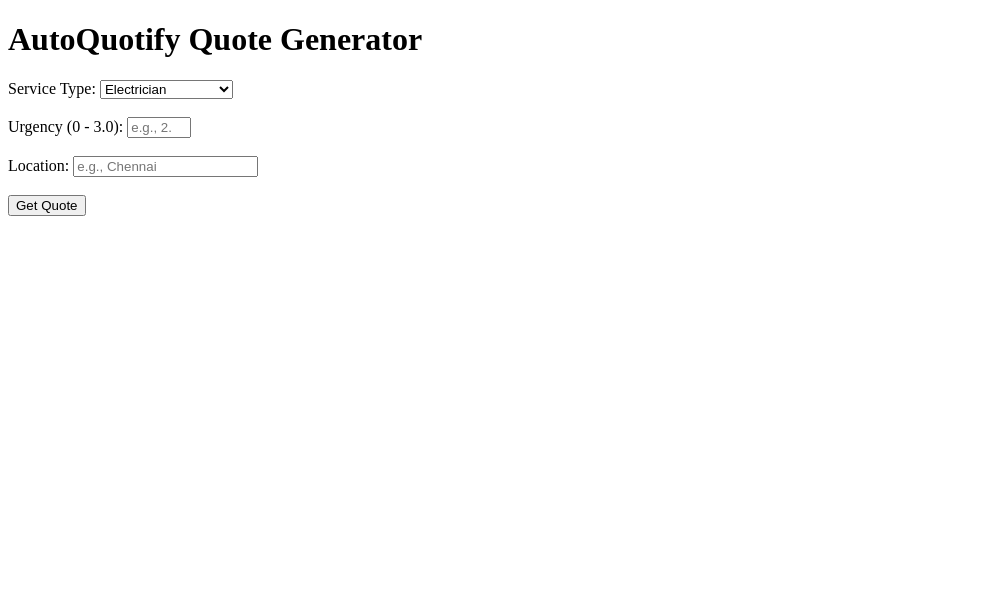
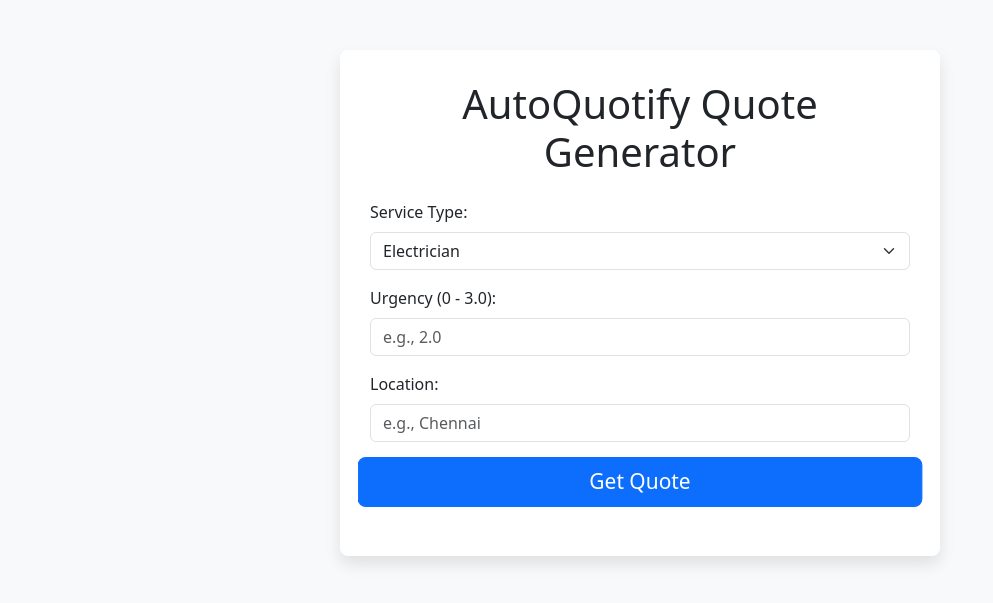
Before and after one commit to VigneshwaranKbgv/AutoQuotify---FreeLancer-App, a Django app: page / in a window 1280 px wide. Shown: the top 603 px of the page, without its empty margins (0-993 px from the left). Run offline with Django 5.2, Linux system fonts and the light colour scheme.

Commit message:
Second commit

```diff
--- a/quotes/templates/quotes/index.html
+++ b/quotes/templates/quotes/index.html
@@ -2,15 +2,48 @@
 <html lang="en">
 <head>
   <meta charset="UTF-8">
+  <meta name="viewport" content="width=device-width, initial-scale=1">
   <title>AutoQuotify - Get a Quote</title>
-    <script src="https://code.jquery.com/jquery-3.6.0.min.js"></script>
+  <!-- Bootstrap CSS -->
+  <link href="https://cdn.jsdelivr.net/npm/bootstrap@5.3.0/dist/css/bootstrap.min.css" rel="stylesheet">
+  <!-- Animate.css for smooth animations -->
+  <link rel="stylesheet" href="https://cdnjs.cloudflare.com/ajax/libs/animate.css/4.1.1/animate.min.css"/>
+  <style>
+    body {
+      background: #f8f9fa;
+      padding-top: 50px;
+    }
+    .quote-container {
+      max-width: 600px;
+      margin: auto;
+      background: #fff;
+      border-radius: 8px;
+      padding: 30px;
+      box-shadow: 0 8px 16px rgba(0,0,0,0.1);
+    }
+    .result {
+      margin-top: 20px;
+      font-size: 1.2em;
+      font-weight: bold;
+    }
+    ul.breakdown-list {
+      list-style-type: none;
+      padding-left: 0;
+    }
+    ul.breakdown-list li {
+      margin: 5px 0;
+    }
+  </style>
 </head>
 <body>
-    <h1>AutoQuotify Quote Generator</h1>
+  <div class="container">
+    <div class="quote-container animate__animated animate__fadeInDown">
+      <h1 class="text-center mb-4">AutoQuotify Quote Generator</h1>
       <form id="quoteForm">
         {% csrf_token %}
-        <label for="service_type">Service Type:</label>
-        <select id="service_type" name="service_type" required>
+        <div class="mb-3">
+          <label for="service_type" class="form-label">Service Type:</label>
+          <select class="form-select" id="service_type" name="service_type" required>
             <option value="electrician">Electrician</option>
             <option value="plumbing">Plumbing</option>
             <option value="graphic_design">Graphic Design</option>
@@ -18,23 +51,37 @@
             <option value="carpentry">Carpentry</option>
             <option value="house_cleaning">House Cleaning</option>
           </select>
-        <br><br>
+        </div>
+        <div class="mb-3">
+          <label for="urgency" class="form-label">Urgency (0 - 3.0):</label>
+          <input type="number" class="form-control" id="urgency" name="urgency" min="0" max="3" step="0.1" placeholder="e.g., 2.0" required>
+        </div>
+        <div class="mb-3">
+          <label for="location" class="form-label">Location:</label>
+          <input type="text" class="form-control" id="location" name="location" placeholder="e.g., Chennai" required>
+        </div>
+        <div class="d-grid">
+          <button type="submit" class="btn btn-primary btn-lg animate__animated animate__pulse animate__infinite">Get Quote</button>
+        </div>
+      </form>
+      <div id="result" class="result text-center"></div>
+    </div>
+  </div>
 
-        <label for="urgency">Urgency (0 - 3.0):</label>
-        <input type="number" id="urgency" name="urgency" min="0" max="3" step="0.1" placeholder="e.g., 2.0" required><br><br>
-
-        <label for="location">Location:</label>
-        <input type="text" id="location" name="location" placeholder="e.g., Chennai" required><br><br>
-
-        <button type="submit">Get Quote</button>
-    </form>
-
-    <div id="result"></div>
-
+  <!-- Bootstrap JS Bundle -->
+  <script src="https://cdn.jsdelivr.net/npm/bootstrap@5.3.0/dist/js/bootstrap.bundle.min.js"></script>
+  <!-- jQuery for AJAX -->
+  <script src="https://code.jquery.com/jquery-3.6.0.min.js"></script>
   <script>
     $(document).ready(function(){
       $("#quoteForm").on("submit", function(e){
         e.preventDefault();
+        // Add a shake animation on submit
+        $(".quote-container").addClass("animate__shakeX");
+        setTimeout(function(){
+          $(".quote-container").removeClass("animate__shakeX");
+        }, 1000);
+
         const csrftoken = document.querySelector('[name=csrfmiddlewaretoken]').value;
         let data = {
           service_type: $("#service_type").val(),
@@ -43,13 +90,24 @@
         };
 
         $.ajax({
-                    url: "/quote/",  // Adjust URL based on your URL configuration
+          url: "/quote/",
           type: "POST",
           data: JSON.stringify(data),
           contentType: "application/json",
           headers: {"X-CSRFToken": csrftoken},
           success: function(response){
-                        $("#result").html("<h2>Quote: ₹" + response.price + "</h2>");
+            const breakdown = response.breakdown;
+            let html = "<h2 class='animate__animated animate__fadeIn'>Final Quote: ₹" + breakdown.final_price_inr + "</h2>";
+            html += "<hr><h4>Breakdown:</h4><ul class='breakdown-list'>";
+            html += "<li><strong>Service Type:</strong> " + breakdown.service_type + "</li>";
+            html += "<li><strong>Location:</strong> " + breakdown.location + "</li>";
+            html += "<li><strong>Base Price :</strong> " + breakdown.base_price_usd + "</li>";
+            html += "<li><strong>Demand Factor:</strong> " + breakdown.demand_factor + "</li>";
+            html += "<li><strong>Effective Urgency:</strong> " + breakdown.effective_urgency + "</li>";
+            html += "<li><strong>Location Factor:</strong> " + breakdown.location_factor + "</li>";
+            html += "<li><strong>Final Price :</strong> " + breakdown.final_price_inr + "</li>";
+            html += "</ul>";
+            $("#result").html(html);
           },
           error: function(xhr, status, error){
             $("#result").html("<h2>Error: " + error + "</h2>");
--- a/quotes/views.py
+++ b/quotes/views.py
@@ -1,12 +1,9 @@
 from django.shortcuts import render
 from rest_framework.decorators import api_view
 from rest_framework.response import Response
-
-from quotes.google_trends import fetch_service_demand
-from quotes.maps_api import get_location_adjustment
 from .serializers import QuoteRequestSerializer
-from .pricing_engine import calculate_price
-from .models import ServiceQuote  # Optional: if you want to save quotes
+from .pricing_engine import calculate_price_details
+from .models import ServiceQuote  # Optional, if you want to store quotes
 
 @api_view(['POST', 'GET'])
 def get_quote(request):
@@ -16,20 +13,20 @@ def get_quote(request):
     serializer = QuoteRequestSerializer(data=request.data)
     if serializer.is_valid():
         data = serializer.validated_data
-        price = calculate_price(
+        breakdown = calculate_price_details(
             service_type=data['service_type'],
             urgency=data['urgency'],
             location=data['location']
         )
-        # Optionally save the quote
+        # Optionally, save the quote to the database
         ServiceQuote.objects.create(
             service_type=data['service_type'],
-            demand_factor=fetch_service_demand(data['service_type']),
+            demand_factor=breakdown['demand_factor'],
             urgency=data['urgency'],
-            location_adjustment=get_location_adjustment(data['location']),
-            price=price
+            location_adjustment=breakdown['location_factor'],
+            price=breakdown['final_price_inr']
         )
-        return Response({'price': price})
+        return Response({'breakdown': breakdown})
     return Response(serializer.errors, status=400)
 
 def index(request):
```
Also changed, not shown: quotes/pricing_engine.py (+15 -16 lines). Lines whose indentation alone changed are shown as unchanged.
